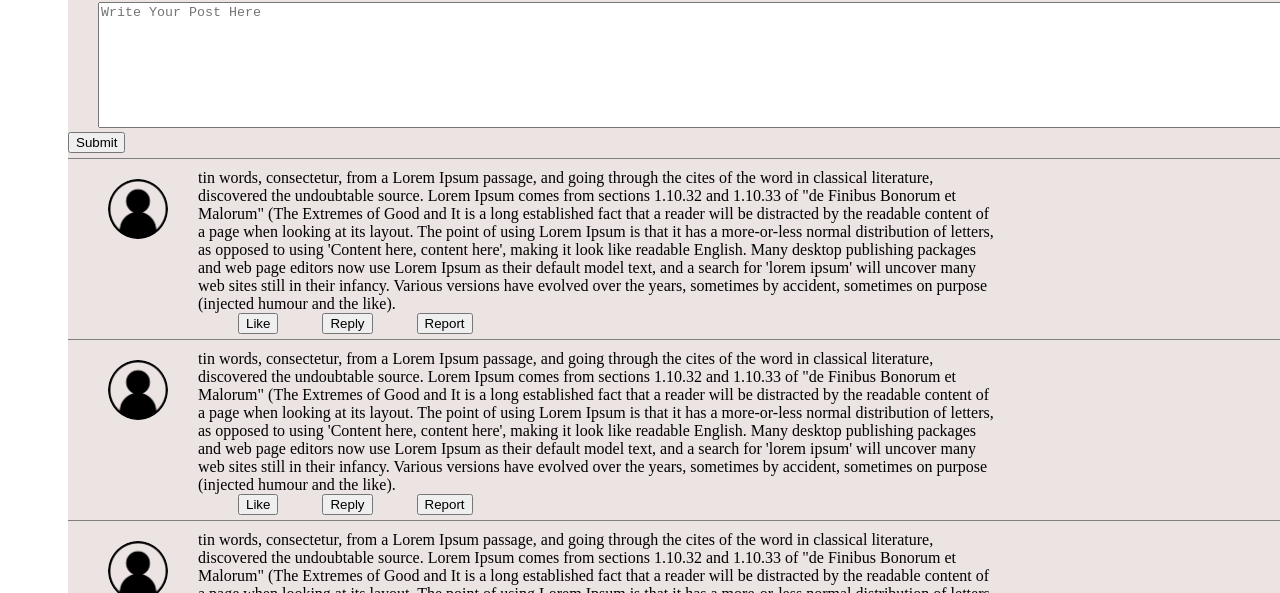
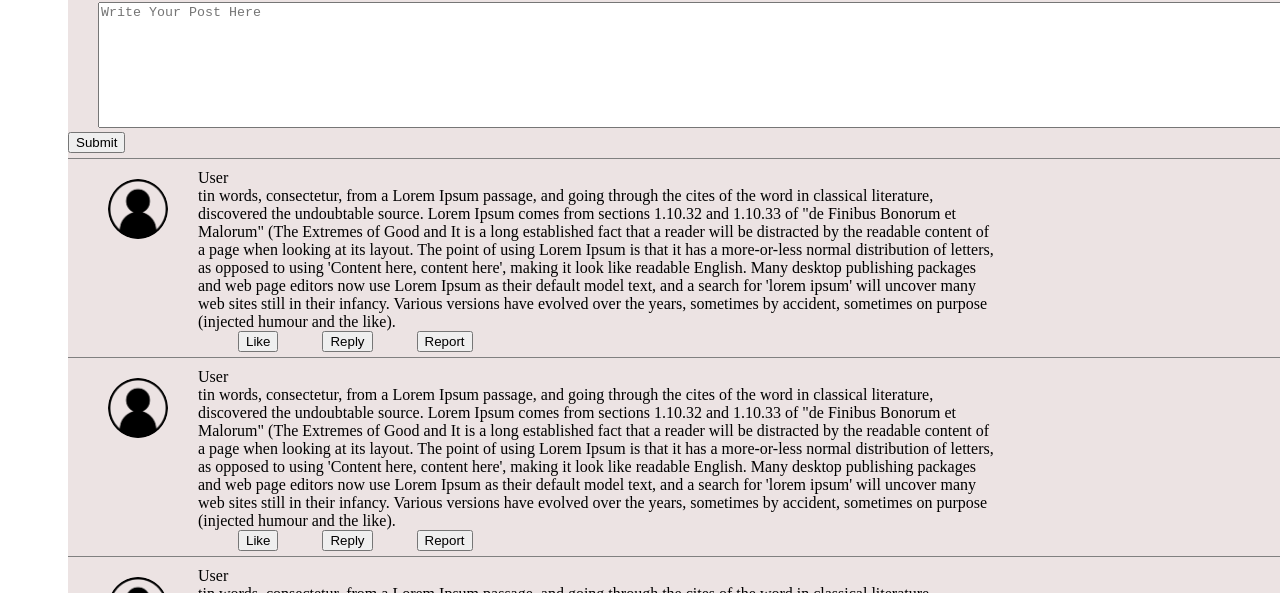
Before and after one commit to yaolan4/uoftzone, a plain HTML site: page logged_b.html in a window 1280 px wide. Shown: the part 207-800 px from the top of the page. Drawn offline with Linux system fonts and the light colour scheme.

Commit message:
added user name

```diff
--- a/logged_b.css
+++ b/logged_b.css
@@ -124,6 +124,11 @@
 	width: 100px;
 }
 
+.userName {
+	width: 800px;
+	float: left;
+}
+
 .posterIcon {
 	width: 60px;
 	height: 60px;
--- a/logged_b.html
+++ b/logged_b.html
@@ -51,6 +51,7 @@
  				<div class='posterIconBox'>
  					<img class='posterIcon', src="signicon.jpg">
  				</div>
+ 				<div class="userName">User</div>
  				<div class="postContent">
  					tin words, consectetur, from a Lorem Ipsum passage, and going through the cites of the word in classical literature, discovered the undoubtable source. Lorem Ipsum comes from sections 1.10.32 and 1.10.33 of "de Finibus Bonorum et Malorum" (The Extremes of Good and It is a long established fact that a reader will be distracted by the readable content of a page when looking at its layout. The point of using Lorem Ipsum is that it has a more-or-less normal distribution of letters, as opposed to using 'Content here, content here', making it look like readable English. Many desktop publishing packages and web page editors now use Lorem Ipsum as their default model text, and a search for 'lorem ipsum' will uncover many web sites still in their infancy. Various versions have evolved over the years, sometimes by accident, sometimes on purpose (injected humour and the like).
  				</div>
@@ -67,6 +68,7 @@
  				<div class='posterIconBox'>
  					<img class='posterIcon', src="signicon.jpg">
  				</div>
+ 				<div class="userName">User</div>
  				<div class="postContent">
  					tin words, consectetur, from a Lorem Ipsum passage, and going through the cites of the word in classical literature, discovered the undoubtable source. Lorem Ipsum comes from sections 1.10.32 and 1.10.33 of "de Finibus Bonorum et Malorum" (The Extremes of Good and It is a long established fact that a reader will be distracted by the readable content of a page when looking at its layout. The point of using Lorem Ipsum is that it has a more-or-less normal distribution of letters, as opposed to using 'Content here, content here', making it look like readable English. Many desktop publishing packages and web page editors now use Lorem Ipsum as their default model text, and a search for 'lorem ipsum' will uncover many web sites still in their infancy. Various versions have evolved over the years, sometimes by accident, sometimes on purpose (injected humour and the like).
  				</div>
@@ -82,6 +84,7 @@
  				<div class='posterIconBox'>
  					<img class='posterIcon', src="signicon.jpg">
  				</div>
+ 				<div class="userName">User</div>
  				<div class="postContent">
  					tin words, consectetur, from a Lorem Ipsum passage, and going through the cites of the word in classical literature, discovered the undoubtable source. Lorem Ipsum comes from sections 1.10.32 and 1.10.33 of "de Finibus Bonorum et Malorum" (The Extremes of Good and It is a long established fact that a reader will be distracted by the readable content of a page when looking at its layout. The point of using Lorem Ipsum is that it has a more-or-less normal distribution of letters, as opposed to using 'Content here, content here', making it look like readable English. Many desktop publishing packages and web page editors now use Lorem Ipsum as their default model text, and a search for 'lorem ipsum' will uncover many web sites still in their infancy. Various versions have evolved over the years, sometimes by accident, sometimes on purpose (injected humour and the like).
  				</div>
--- a/logged_f.css
+++ b/logged_f.css
@@ -124,6 +124,11 @@
 	width: 100px;
 }
 
+.userName {
+	width: 800px;
+	float: left;
+}
+
 .posterIcon {
 	width: 60px;
 	height: 60px;
--- a/logged_q.css
+++ b/logged_q.css
@@ -124,6 +124,11 @@
 	width: 100px;
 }
 
+.userName {
+	width: 800px;
+	float: left;
+}
+
 .posterIcon {
 	width: 60px;
 	height: 60px;
--- a/not_logged_b.css
+++ b/not_logged_b.css
@@ -98,6 +98,11 @@
 	width: 100px;
 }
 
+.userName {
+	width: 800px;
+	float: left;
+}
+
 .posterIcon {
 	width: 60px;
 	height: 60px;
--- a/not_logged_f.css
+++ b/not_logged_f.css
@@ -98,6 +98,11 @@
 	width: 100px;
 }
 
+.userName {
+	width: 800px;
+	float: left;
+}
+
 .posterIcon {
 	width: 60px;
 	height: 60px;
--- a/not_logged_q.css
+++ b/not_logged_q.css
@@ -98,6 +98,11 @@
 	width: 100px;
 }
 
+.userName {
+	width: 800px;
+	float: left;
+}
+
 .posterIcon {
 	width: 60px;
 	height: 60px;
```
Also changed, not shown: logged_f.html (+1 -0 lines), logged_q.html (+2 -0 lines), not_logged_b.html (+3 -0 lines), not_logged_f.html (+1 -0 lines), not_logged_q.html (+2 -0 lines), logged_in.js (added).
